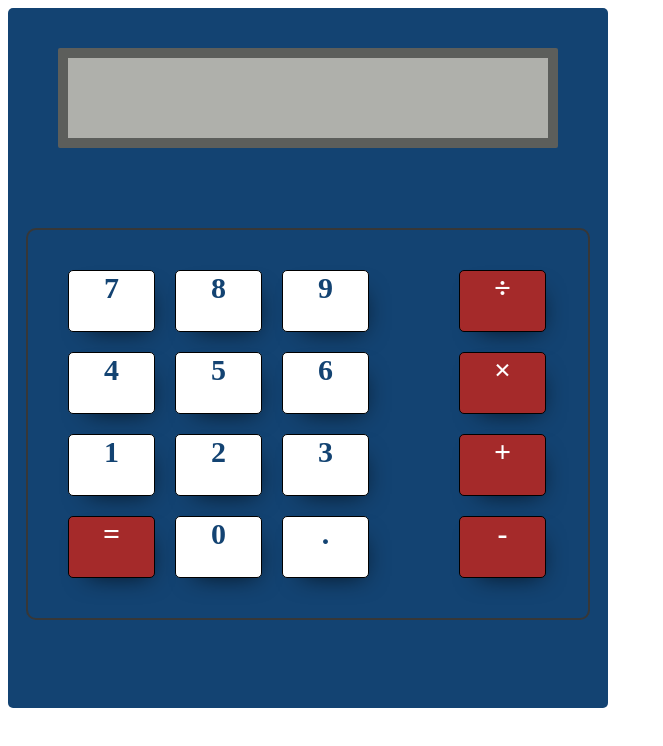
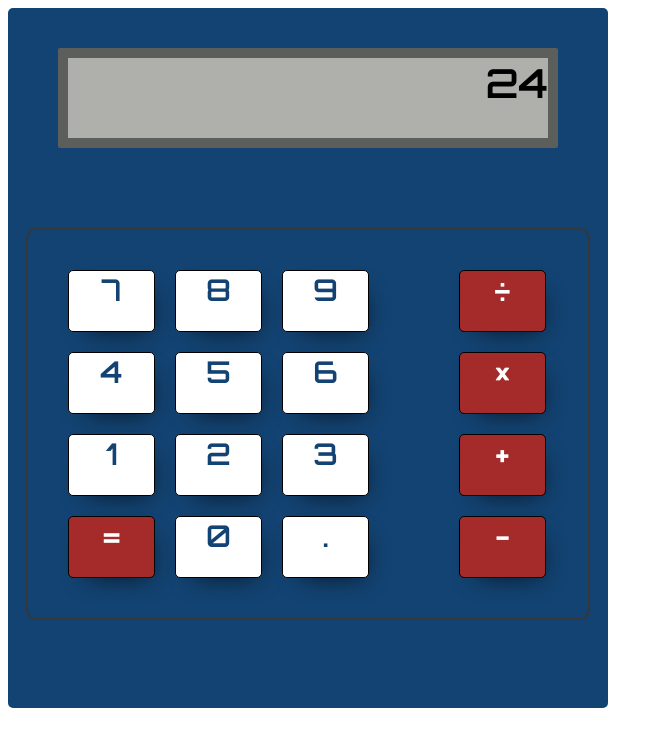
Before and after one commit to gconcepci/calculator, a plain HTML site: page index.html in a window 1280 px wide. Shown: the whole page, without its empty margins (0-663 px from the left). Drawn offline with Linux system fonts and the light colour scheme.

Commit message:
Edit styles

```diff
--- a/index.html
+++ b/index.html
@@ -5,13 +5,16 @@
     <meta http-equiv="X-UA-Compatible" content="IE=edge">
     <meta name="viewport" content="width=device-width, initial-scale=1.0">
     <link rel="stylesheet" href="style.css">
+    <link rel="preconnect" href="https://fonts.googleapis.com">
+<link rel="preconnect" href="https://fonts.gstatic.com" crossorigin>
+<link href="https://fonts.googleapis.com/css2?family=Orbitron:wght@600&display=swap" rel="stylesheet">
     <title>Calculator</title>
 </head>
 <body>
     <div class="container">
-        <div class="display"></div>
+        <div class="display">24</div>
         <div class="buttons">
-                <div class="num">7</div>
+                <div data-num="7" class="num">7</div>
                 <div class="num">8</div>
                 <div class="num">9</div>
                 <div class="op">&#247;</div>
--- a/style.css
+++ b/style.css
@@ -8,6 +8,9 @@
 }
 
 .display {
+    font-family: "Orbitron", sans-serif;
+    font-size: 40px;
+    text-align: right;
     height: 80px;
     width: 80%;
     background-color: rgb(175 176 171);
@@ -15,6 +18,7 @@
     border-radius: 2px;
     margin: 40px auto;
 }
+
 
 .buttons {
     display: flex;
@@ -33,16 +37,21 @@
     width: 85px;
     border: 1px solid black;
     border-radius: 5px;
+    font-family: "Orbitron", sans-serif;
     font-size: 30px;
     font-weight: bold;
     text-align: center;
     color:rgb(19 67 114);
     box-shadow: 7px 11px 25px -13px rgba(0,0,0,0.75);
+    transition: transform 100ms;
 }
 
 .num:hover, .op:hover {
     cursor: pointer;
+    transform:scale(1.1);
 }
+
+
 
 .op {
     background-color: brown;
```
